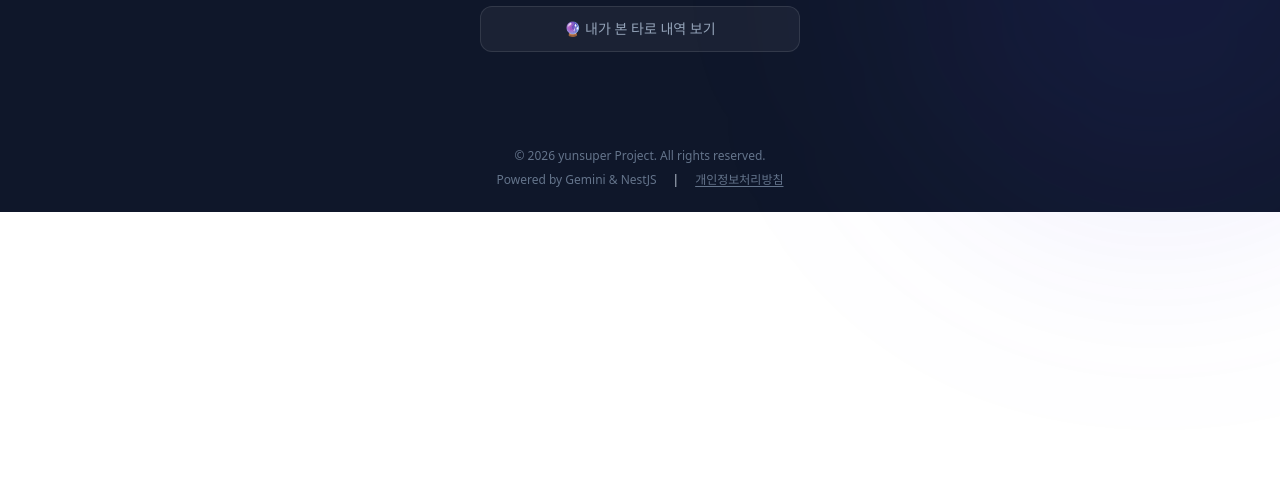
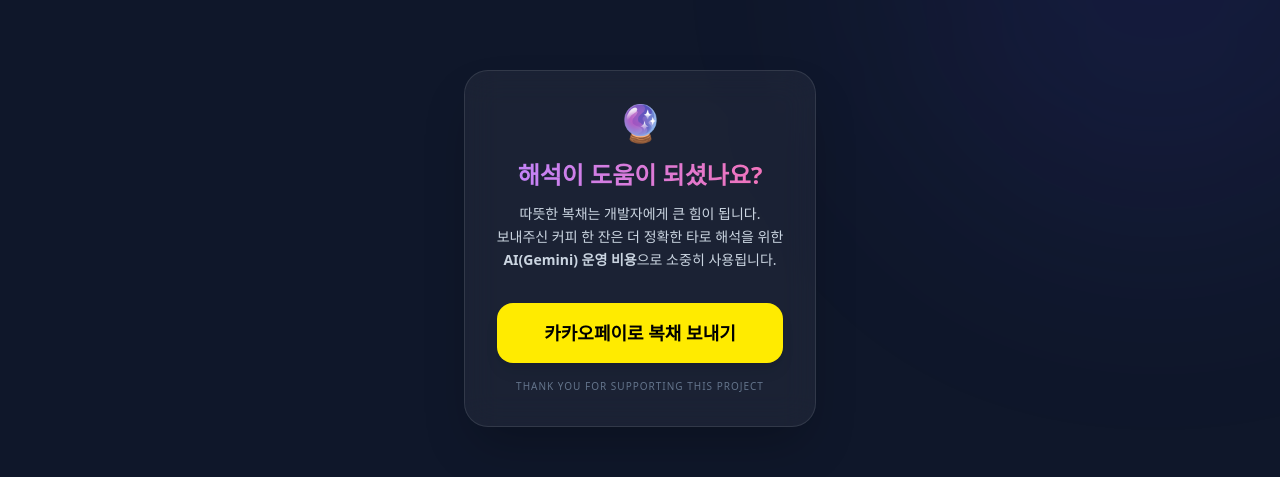
Before and after one commit to yunsuper/Tarot, a React (Vite) app in the folder frontend/: page /result in a window 1280 px wide. Shown: the part 740-1217 px from the top of the page. Before the commit the page ends 952 px from the top, so only its background shows below. Built offline with nearby package versions, Linux system fonts and the light colour scheme; no server answers.

Commit message:
feat: 복채 보내기 기능 추가 및 방문자 분석(Analytics) 도입

```diff
--- /dev/null
+++ b/frontend/src/components/common/TarotSupport.tsx
@@ -0,0 +1,44 @@
+// frontend/src/components/common/TarotSupport.tsx
+import { motion } from "framer-motion";
+import { track } from "@vercel/analytics";
+
+export default function TarotSupport() {
+  // 카카오페이 송금 고정 링크
+  const KAKAO_PAY_LINK = "https://qr.kakaopay.com/FS0VnQLKd";
+
+  return (
+    <motion.div
+      initial={{ opacity: 0, y: 30 }}
+      whileInView={{ opacity: 1, y: 0 }}
+      transition={{ duration: 0.8 }}
+      viewport={{ once: true }}
+      className="max-w-md mx-auto my-16 p-8 rounded-3xl border border-white/10 bg-white/5 backdrop-blur-lg text-center shadow-2xl"
+    >
+      <div className="text-4xl mb-4">🔮</div>
+      <h3 className="text-2xl font-bold bg-gradient-to-r from-purple-400 to-pink-400 bg-clip-text text-transparent mb-3">
+        해석이 도움이 되셨나요?
+      </h3>
+      <p className="text-slate-300 text-sm leading-relaxed mb-8">
+        따뜻한 복채는 개발자에게 큰 힘이 됩니다.
+        <br />
+        보내주신 커피 한 잔은 더 정확한 타로 해석을 위한
+        <br />
+        <strong>AI(Gemini) 운영 비용</strong>으로 소중히 사용됩니다.
+      </p>
+
+      <motion.a
+        href={KAKAO_PAY_LINK}
+        target="_blank"
+        rel="noopener noreferrer"
+        onClick={() => track("Donation_Button_Click")}
+        whileHover={{ scale: 1.05, backgroundColor: "#F7E100" }}
+        whileTap={{ scale: 0.95 }}
+        className="block w-full py-4 bg-[#FFEB00] text-black font-extrabold rounded-2xl shadow-lg transition-colors text-lg"
+      >
+        카카오페이로 복채 보내기
+      </motion.a>
+
+      <p className="mt-4 text-[10px] text-slate-500 uppercase tracking-widest">Thank you for supporting this project</p>
+    </motion.div>
+  );
+}
--- a/frontend/src/pages/Result/Result.tsx
+++ b/frontend/src/pages/Result/Result.tsx
@@ -7,6 +7,7 @@
 import { useTarotStore } from "../../store/useTarotStore";
 import { useEffect, useState } from "react";
 import { supabase } from "../../utils/supabaseClient";
+import TarotSupport from "../../components/common/TarotSupport";
 
 // 분리된 컴포넌트 임포트
 import ResultLoading from "./ResultLoading";
@@ -81,6 +82,9 @@
               결과 공유하기 🔗
             </button>
           </div>
+
+          <TarotSupport />
+
           <button
             onClick={() => navigate("/history")}
             className="w-full max-w-xs bg-white/5 text-slate-400 py-3 rounded-xl font-medium border border-white/10 text-sm mb-10"
```
